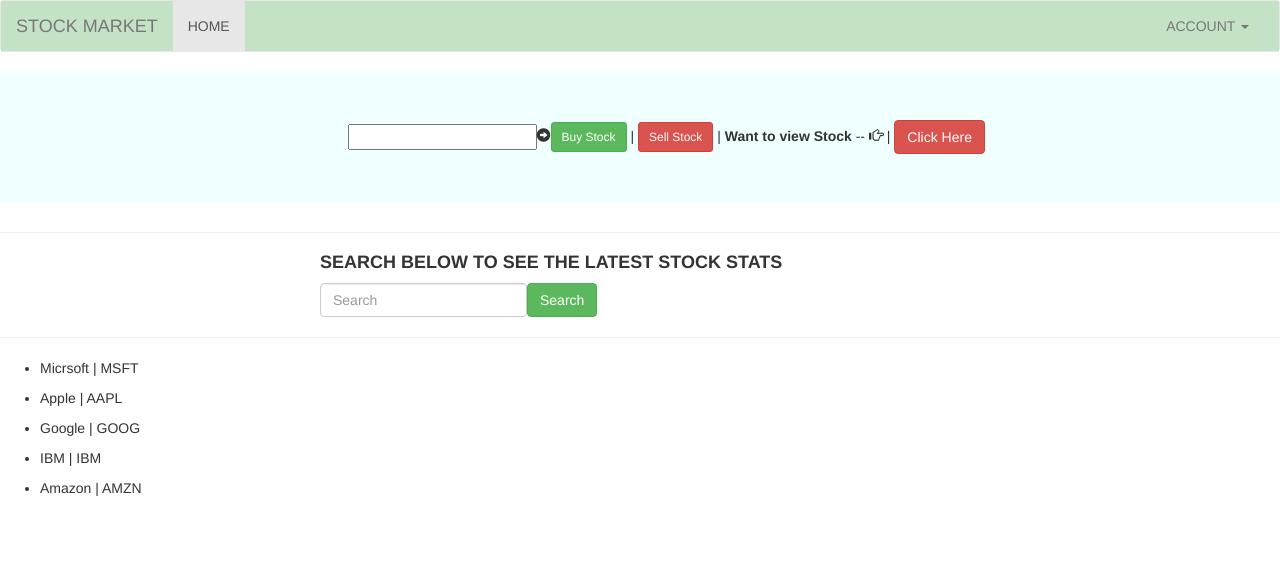
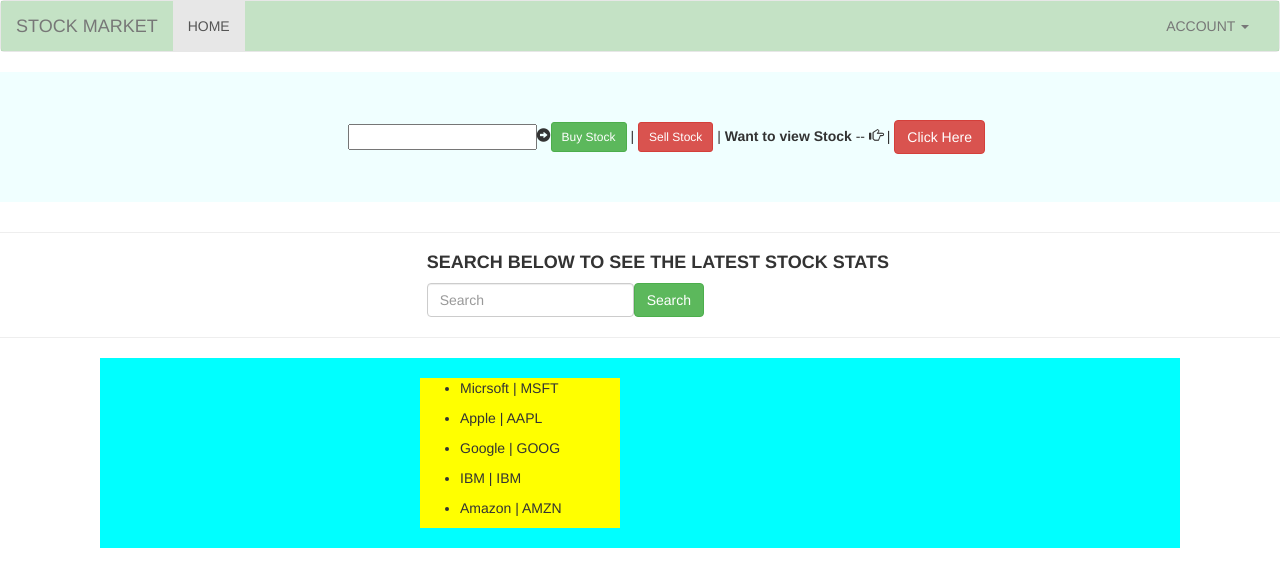
Before and after one commit to msraushan07/stock-market-FE, an Angular app: page /dashboard in a window 1280 px wide. Shown: the top 586 px of the page. Built offline with nearby package versions, Linux system fonts and the light colour scheme.

Commit message:
minor changes on dashboard

```diff
--- a/src/app/dashboard/dashboard.component.css
+++ b/src/app/dashboard/dashboard.component.css
@@ -1,3 +1,28 @@
 .bg{
 
 }
+
+.grid-container{
+    display:grid;
+    grid-template-columns: 200px 200px 200px 200px;
+    justify-content: start;
+    grid-gap: 100px;
+    margin-left: 100px;
+    margin-right: 100px;
+    background: aqua;
+    padding: 20px;
+}
+.grid-item-1{
+    grid-column-start: 2;
+     grid-column-end: 3;
+   background: yellow;
+}
+.grid-item-2{
+     grid-column-start: 3;
+     grid-column-end: 4;
+    background: pink;
+}
+
+.grid-item-3{
+
+}
--- a/src/app/dashboard/dashboard.component.html
+++ b/src/app/dashboard/dashboard.component.html
@@ -25,14 +25,7 @@
 
 
 
-<div class="panel panel-default " style="background-color: darkorchid;" *ngIf="stock">
-    <div class="panel-heading">Stocks left in your account</div>
-    <div class="panel-body">
-      <strong>{{stockCount}}</strong>
-    </div>
-  </div>
-
-  <div class="col-md-offset-3"  >
+  <div class="col-md-offset-4"  >
     <h4><strong  style="text-transform: uppercase;"
         >Search below to See the latest Stock Stats</strong> </h4>
         <form class="form-inline md-form mr-auto mb-4" #n="ngForm">
@@ -42,9 +35,21 @@
 </div>
 <hr>
 
-<ul *ngFor="let data of dataset | filter:symbol " >
-    <li> {{data.Company}} | {{data.Symbol}} </li>
-</ul>
+<div class="grid-container">
+  <div class="grid-item-1">
+        <ul *ngFor="let data of dataset | filter:symbol " >
+        <li> {{data.Company}} | {{data.Symbol}} </li>
+        </ul>
+    </div>
+    <div class="grid-item-2" *ngIf="stock">
+       <strong>Stocks in your Account : ${{stockCount}}</strong>
+    </div>
+    <div class="grid-item-3">
+
+    </div>
+
+</div>
+
 
 <div class="chart-container" style=" height:40vh;">
     <canvas id="chart-1"></canvas>
--- a/src/app/header/header.component.ts
+++ b/src/app/header/header.component.ts
@@ -13,7 +13,6 @@ export class HeaderComponent implements OnInit , OnDestroy{
   constructor(private authService : AuthService) { }
 
   ngOnInit(): void {
-    console.log("header")
        this.userSub=this.authService.user.subscribe(user => {
        this.isAuthenticated = !!user
        console.log("header subscribe",user)
--- a/src/app/home/home.component.css
+++ b/src/app/home/home.component.css
@@ -1,8 +1,6 @@
 
 .bg{
-    background:url('../shared/img/12-121493_panda-wallpaper-hd-best-background-wallpaper-hd.jpg') no-repeat;
-    width: 100%;
-    height: 85vh;
+
 }
 .rw{
     height: 50vh;
@@ -11,3 +9,18 @@
 .c{
     border: 1px solid white;
 }
+
+.grid-container{
+     background:url('../shared/img/12-121493_panda-wallpaper-hd-best-background-wallpaper-hd.jpg') no-repeat;
+    height: 88vh;
+    width:100%;
+    display:grid;
+    grid-template-columns: 600px;
+    justify-content: start;
+    grid-gap: 100px;
+    justify-content: center;
+    align-content:center;
+}
+.grid-items{
+
+}
--- a/src/app/home/home.component.html
+++ b/src/app/home/home.component.html
@@ -1,8 +1,11 @@
 <app-header></app-header>
-<div class="container-fluid bg">
-                <div class="col-md-4 col-md-offset-4 c">
-                <h1>WELCOME TO STOCK MARKET</h1>
-                <p>This is a site where you can BUY, SELL and View latest Stock</p>
-
+<div class="grid-container">
+                <div class="grid-items">
+                <h1 style="text-alignment:center;color:#FF0000;">
+                WELCOME TO STOCK MARKET
+                </h1>
+                <p style="justify-item:center;text-alignment:center; color:white; font-size:30px;">
+                This is a site where you can Buy, Sell and View latest Stock
+                </p>
         </div>
 </div>
```
